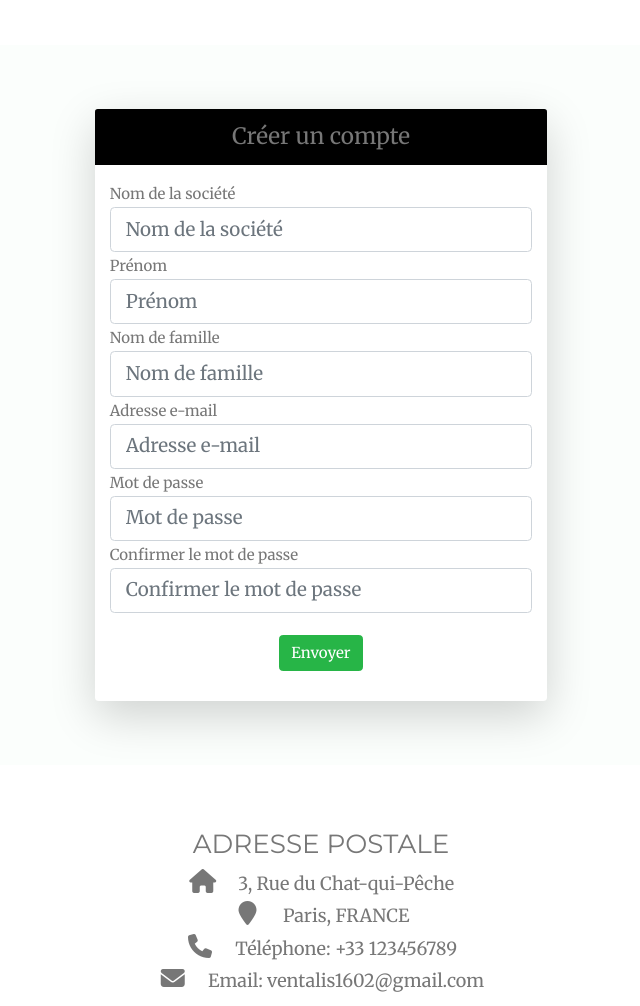
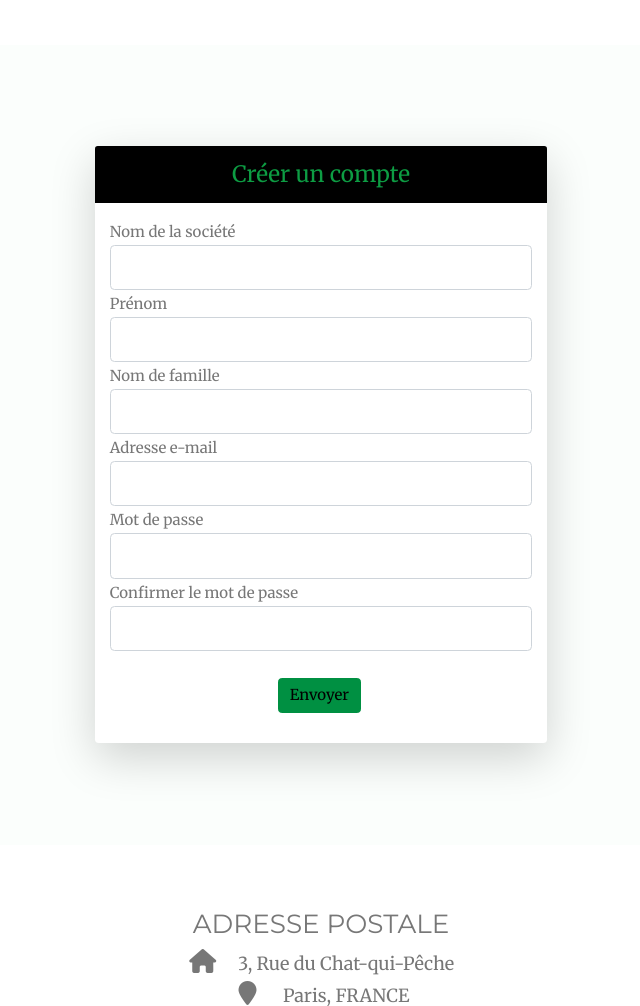
Before and after one commit to Aleks512/Ventalis, a Django app: page /signup/ in a window 1280 px wide. Shown: the part 70-1076 px from the top of the page, without its empty margins (319-959 px from the left). Run offline with Django 4.2, Linux system fonts and the light colour scheme; parts of the project's set-up code (start-up, migrations or seed data) failed here and were passed over; some libraries are stand-ins or nearby versions.

Commit message:
styling login & signup

```diff
--- a/users/forms.py
+++ b/users/forms.py
@@ -21,10 +21,16 @@ class ConsultantCreationForm(UserCreationForm):
         super(ConsultantCreationForm, self).__init__(*args, **kwargs)
 
         # Ajouter des attributs ou modifier les champs si nécessaire
-        self.fields['first_name'].widget.attrs.update({'class': 'form-control'})
-        self.fields['last_name'].widget.attrs.update({'class': 'form-control'})
-        self.fields['password1'].widget.attrs.update({'class': 'form-control'})
-        self.fields['password2'].widget.attrs.update({'class': 'form-control'})
+        for field_name in ['first_name', 'last_name', 'password1', 'password2']:
+            self.fields[field_name].widget.attrs.update({'class': 'form-control'})
+
+        # Supprimer le help_text par défaut pour les mots de passe
+        self.fields['password1'].help_text = None
+        self.fields['password2'].help_text = None
+
+        # Ajouter un message d'aide pour les mots de passe
+        # self.fields['password1'].widget.attrs.update({'placeholder': 'Entrez le mot de passe'})
+        # self.fields['password2'].widget.attrs.update({'placeholder': 'Confirmez le mot de passe'})
 
 
 class CustomerCreationForm(UserCreationForm):
--- a/users/templates/users/signup.html
+++ b/users/templates/users/signup.html
@@ -1,19 +1,19 @@
 {% extends "base.html" %}
 
 {% block content %}
-<div class="container-fluid" style="height: 90vh;">
+
   <div class="row justify-content-center align-items-center h-100">
     <div class="col-md-5">
-      <div class="card border-0 shadow-lg" style="width: 100%;">
-        <div class="card-header" style="background-color: #000000; color: #27b547;">
-          <h4 class="text-center">Créer un compte</h4>
+      <div class="card border-0 shadow-lg">
+        <div class="card-header" style="background-color: #000000;">
+          <h4 class="text-center" style="color: #0d9c43">Créer un compte</h4>
         </div>
         <div class="card-body">
           <form method="post">
             {% csrf_token %}
             <div class="form-group">
               <label for="company">Nom de la société</label>
-              <input type="text" class="form-control form-control-lg{% if form.company.errors %} is-invalid{% endif %}" id="company" name="company" placeholder="Nom de la société">
+              <input type="text" class="form-control form-control-lg{% if form.company.errors %} is-invalid{% endif %}" id="company" name="company">
               {% if form.company.errors %}
                 <div class="invalid-feedback">
                   {% for error in form.company.errors %}
@@ -24,7 +24,7 @@
             </div>
             <div class="form-group">
               <label for="first_name">Prénom</label>
-              <input type="text" class="form-control form-control-lg{% if form.first_name.errors %} is-invalid{% endif %}" id="first_name" name="first_name" placeholder="Prénom">
+              <input type="text" class="form-control form-control-lg{% if form.first_name.errors %} is-invalid{% endif %}" id="first_name" name="first_name">
               {% if form.first_name.errors %}
                 <div class="invalid-feedback">
                   {% for error in form.first_name.errors %}
@@ -35,7 +35,7 @@
             </div>
             <div class="form-group">
               <label for="last_name">Nom de famille</label>
-              <input type="text" class="form-control form-control-lg{% if form.last_name.errors %} is-invalid{% endif %}" id="last_name" name="last_name" placeholder="Nom de famille">
+              <input type="text" class="form-control form-control-lg{% if form.last_name.errors %} is-invalid{% endif %}" id="last_name" name="last_name">
               {% if form.last_name.errors %}
                 <div class="invalid-feedback">
                   {% for error in form.last_name.errors %}
@@ -46,7 +46,7 @@
             </div>
             <div class="form-group">
               <label for="email">Adresse e-mail</label>
-              <input type="email" class="form-control form-control-lg{% if form.email.errors %} is-invalid{% endif %}" id="email" name="email" placeholder="Adresse e-mail">
+              <input type="email" class="form-control form-control-lg{% if form.email.errors %} is-invalid{% endif %}" id="email" name="email">
               {% if form.email.errors %}
                 <div class="invalid-feedback">
                   {% for error in form.email.errors %}
@@ -57,7 +57,7 @@
             </div>
             <div class="form-group">
               <label for="password1">Mot de passe</label>
-              <input type="password" class="form-control form-control-lg{% if form.password1.errors %} is-invalid{% endif %}" id="password1" name="password1" placeholder="Mot de passe">
+              <input type="password" class="form-control form-control-lg{% if form.password1.errors %} is-invalid{% endif %}" id="password1" name="password1">
               {% if form.password1.errors %}
                 <div class="invalid-feedback">
                   {% for error in form.password1.errors %}
@@ -68,7 +68,7 @@
             </div>
             <div class="form-group">
               <label for="password2">Confirmer le mot de passe</label>
-              <input type="password" class="form-control form-control-lg{% if form.password2.errors %} is-invalid{% endif %}" id="password2" name="password2" placeholder="Confirmer le mot de passe">
+              <input type="password" class="form-control form-control-lg{% if form.password2.errors %} is-invalid{% endif %}" id="password2" name="password2">
                 {% if form.password2.errors %}
               <div class="invalid-feedback">
                 {% for error in form.password2.errors %}
@@ -78,7 +78,7 @@
               {% endif %}
             </div>
             <div class="text-center mt-4">
-              <button type="submit" class="btn btn-success custom-btn" style="background-color: #27b547; border-color: #27b547;">Envoyer</button>
+              <button type="submit" class="btn btn-success group-custom-button" style="background-color: #27b547; border-color: #27b547;">Envoyer</button>
             </div>
             {% if form.non_field_errors %}
               <div class="alert alert-danger mt-3" role="alert">
@@ -93,5 +93,5 @@
         </div>
       </div>
     </div>
-</div>
+
 {% endblock %}
--- a/users/urls.py
+++ b/users/urls.py
@@ -2,7 +2,7 @@ from django.urls import path
 from . import views
 from django.contrib.auth.views import LoginView, LogoutView,PasswordResetView, PasswordResetDoneView, PasswordResetCompleteView, PasswordResetConfirmView
 
-from .views import ConsultantCreateView, ConsultantUpdateView, ConsultantDeleteView
+from .views import ConsultantCreateView,  ConsultantDeleteView
 
 urlpatterns=[
     path('', views.home, name="home"),
@@ -20,7 +20,7 @@ urlpatterns=[
     # path("consultants/", ConsultantListView.as_view(), name="consultants"),
     # path('consultant/create/', ConsultantCreateView.as_view(), name='consultant-create'),
     path('consultant/delete/<int:pk>/', ConsultantDeleteView.as_view(), name='consultant-delete'),
-    path('consultant/update/<int:pk>/', ConsultantUpdateView.as_view(), name='consultant-update'),
+    #path('consultant/update/<int:pk>/', ConsultantUpdateView.as_view(), name='consultant-update'),
 
 
 ]
--- a/users/views.py
+++ b/users/views.py
@@ -111,19 +111,19 @@ class CustomerHome(UserPassesTestMixin, DetailView):
 #
 #
 #
-class ConsultantUpdateView(UpdateView):
-    model = Consultant
-    form_class = ConsultantCreationForm
-    template_name = 'users/consultant_list.html'
-    success_url = '/consultants/'
-    context_object_name = "consultants"
-
-    # get context data needed as objects in CBV is not iterable
-    def get_context_data(self, **kwargs):
-        context = super().get_context_data(**kwargs)
-        context['title'] = "Consultants"
-        context['consultants'] = [self.object]  # Utilisez une liste pour rendre l'objet itérable
-        return context
+# class ConsultantUpdateView(UpdateView):
+#     model = Consultant
+#     form_class = ConsultantCreationForm
+#     template_name = 'users/consultant_list.html'
+#     success_url = '/consultants/'
+#     context_object_name = "consultants"
+#
+#     # get context data needed as objects in CBV is not iterable
+#     def get_context_data(self, **kwargs):
+#         context = super().get_context_data(**kwargs)
+#         context['title'] = "Consultants"
+#         context['consultants'] = [self.object]  # Utilisez une liste pour rendre l'objet itérable
+#         return context
 
 
 class ConsultantCreateView(View):
@@ -152,7 +152,7 @@ class ConsultantCreateView(View):
 
         if form.is_valid():
             form.save()
-            return redirect('categorie')
+            return redirect('consultants')
 
         return render(request, self.template_name, {'form': form, 'consultants': consultants})
 
```
Also changed, not shown: templates/registration/login.html (+7 -12 lines), users/templates/users/consultant_list.html (+5 -6 lines).
